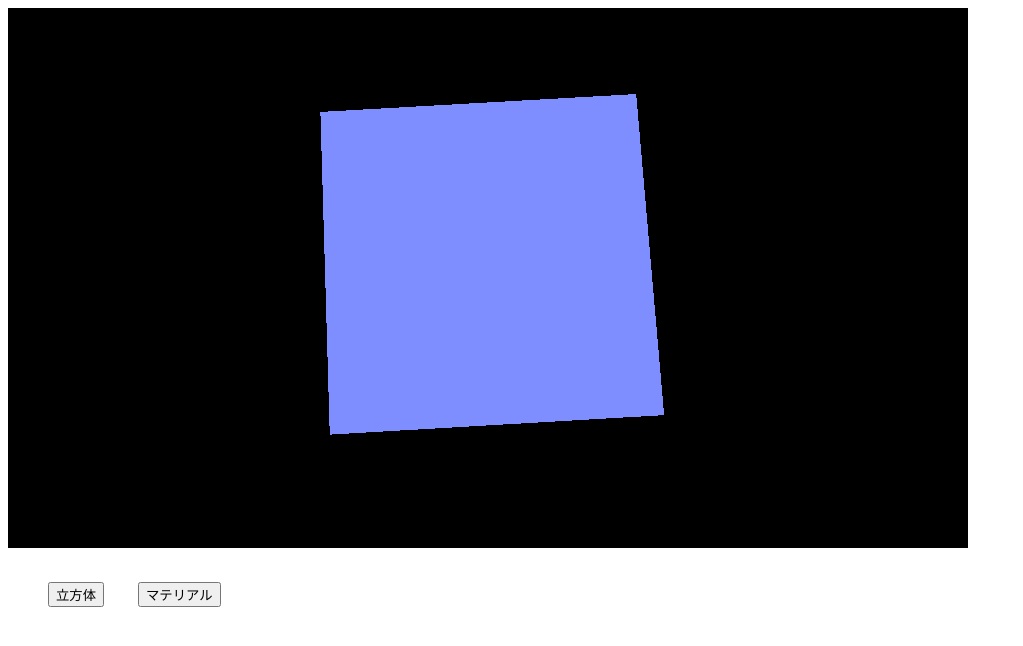
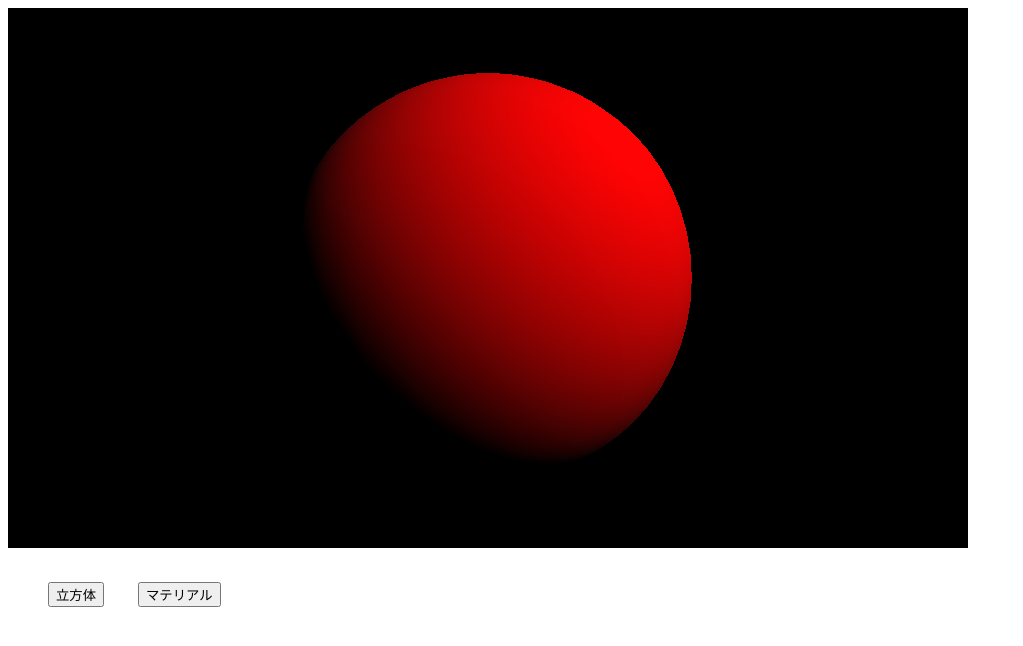
Before and after one commit to hiro881213/threejs-practice, a plain HTML site: page index.html in a window 1280 px wide. Both pictures are taken after a click on the button "マテリアル". Shown: the whole page, without its empty margins (0-1023 px from the left). Drawn offline with nearby package versions, Linux system fonts and the light colour scheme.

Commit message:
球体アニメーション作成

```diff
--- a/index.html
+++ b/index.html
@@ -18,7 +18,7 @@
             </li>
 
             <li style = 'display:inline; margin-left: 30px;'>
-                <button onclick = "init()">マテリアル</button>
+                <button onclick = "makeMaterial()">マテリアル</button>
             </li>
         </ul>
     </body>
--- a/js/index.js
+++ b/js/index.js
@@ -66,7 +66,7 @@ const makeCube = () => {
     scene.add(box);
 
     // 毎フレーム時に実行されるループイベント
-    const tick = () => {
+    const tickCube = () => {
 
         // アニメーションを設定する
         box.rotation.x -= 0.01;
@@ -75,13 +75,110 @@ const makeCube = () => {
 
         renderer.render(scene, camera); // レンダリング
 
-        requestAnimationFrame(tick);
+        requestAnimationFrame(tickCube);
 
     }
 
     // 初回実行
     // Three.jsの表示結果を更新する
     // Three.jsでは自動的に画面が最新に切り替わらないので、明示的に画面が更新されるようにする
-    tick();
+    tickCube();
 
 }
+
+/**
+ * マテリアル生成処理
+ */
+
+const makeMaterial = () => {
+
+    // ---------------------------------------------------
+    // レンダラ設定処理
+    // ---------------------------------------------------
+
+    // レンダラ生成処理
+    const renderer = new THREE.WebGLRenderer({
+        canvas: document.querySelector('#myCanvas')
+    });
+
+    // デバイスの解像度をセットする
+    renderer.setPixelRatio(window.devicePixelRatio);
+
+    // レンダラのサイズをセットする
+    renderer.setSize(width,height);
+
+    // ---------------------------------------------------
+    // シーン生成処理
+    // ---------------------------------------------------
+
+    const scene = new THREE.Scene();
+
+    // ---------------------------------------------------
+    // カメラ設定処理
+    // ---------------------------------------------------
+
+    // カメラを生成処理(画角:45,アスペクト比 width/height)
+    const camera = new THREE.PerspectiveCamera(45, width/height);
+
+    // カメラ位置を設定する
+    camera.position.set(0, 0, +1000);
+
+    // ---------------------------------------------------
+    // 球体設定処理
+    // ---------------------------------------------------
+
+    // ジオメトリ(形状:球体)を生成する
+    // 第一引数: 半径
+    // 第二引数: 経度分割数
+    // 第三引数: 緯度分割数
+    const geometry = new THREE.SphereGeometry(300,30,30);
+
+    // マテリアルを生成する
+    // MeshStandardMaterial
+    //  物理ベースレンダリング
+    //  → 光の反射など現実に近いマテリアルを再現する
+    const material = new THREE.MeshStandardMaterial({color: 0xFF0000});
+
+    // メッシュを生成する
+    const mesh = new THREE.Mesh(geometry,material);
+
+    // メッシュをシーンに描画する
+    scene.add(mesh);
+
+    // ---------------------------------------------------
+    // 光源設定処理
+    // ---------------------------------------------------
+
+    // 平行光源を生成する
+    // 平行光源
+    //   無限遠にある平行な光源の光のため、影はオブジェクトの位置に影響されない
+    // 第一引数: hex:色 光源の色を16進数色コードで設定する
+    // 第二引数: intensity:光の強さ 光の強さが他のオブジェクトへ与える影響の強さを指定する
+    const directionalLight = new THREE.DirectionalLight(0xFFFFFF);
+
+    // 光源の位置を設定する
+    directionalLight.position.set(1,1,1);
+
+    // 光源をメッシュに描画する
+    scene.add(directionalLight);
+
+    /**
+     * マテリアル用のアニメーション
+     */
+    const tickMaterial = () => {
+
+        // メッシュをy軸方向で回転させる
+        mesh.rotation.y += 0.01
+
+        // レンダリングを実行する
+        renderer.render(scene, camera);
+
+        // アニメーションにする
+        requestAnimationFrame(tickMaterial);
+
+    }
+
+    // アニメーション
+    tickMaterial();
+
+};
```
